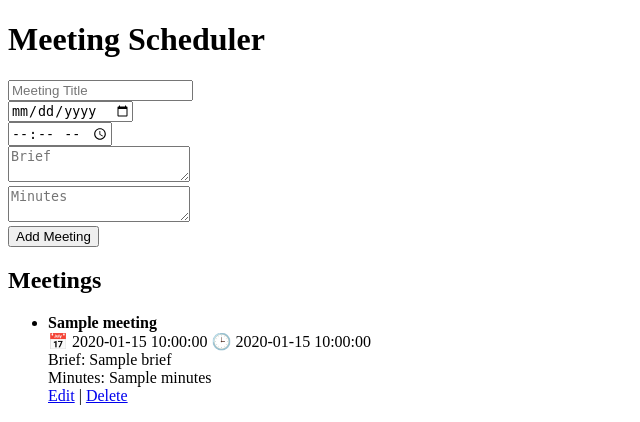
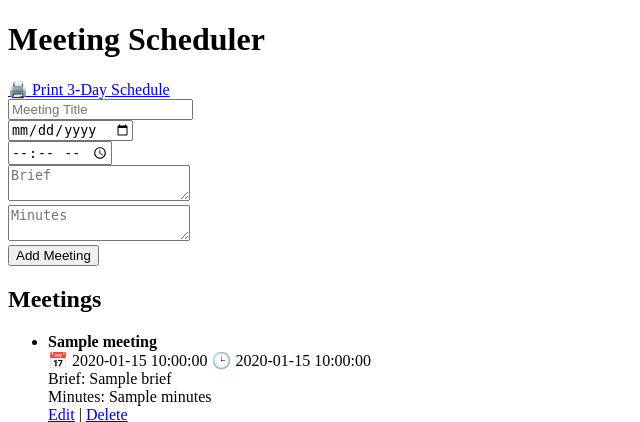
Before and after one commit to thisisonlyforspams/meeting, a Python web app: template templates/index.html in a window 1280 px wide. Shown: the top 422 px of the page, without its empty margins (0-640 px from the left). Run offline with Jinja, Linux system fonts and the light colour scheme; the template is opened without the code that fills it: most values are stand-ins (such as "Sample title", 1, 10 or a date in 2020).

Commit message:
Update index.html

```diff
--- a/templates/index.html
+++ b/templates/index.html
@@ -5,6 +5,7 @@
 </head>
 <body>
     <h1>Meeting Scheduler</h1>
+    <a href="/print">🖨️ Print 3-Day Schedule</a>
     <form method="POST">
     <input type="text" name="title" placeholder="Meeting Title" required><br>
     <input type="date" name="date" required><br>
```
